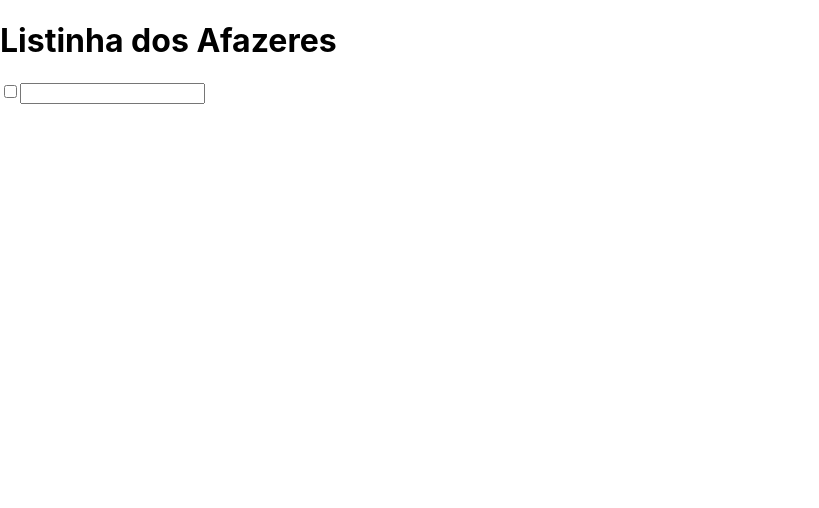
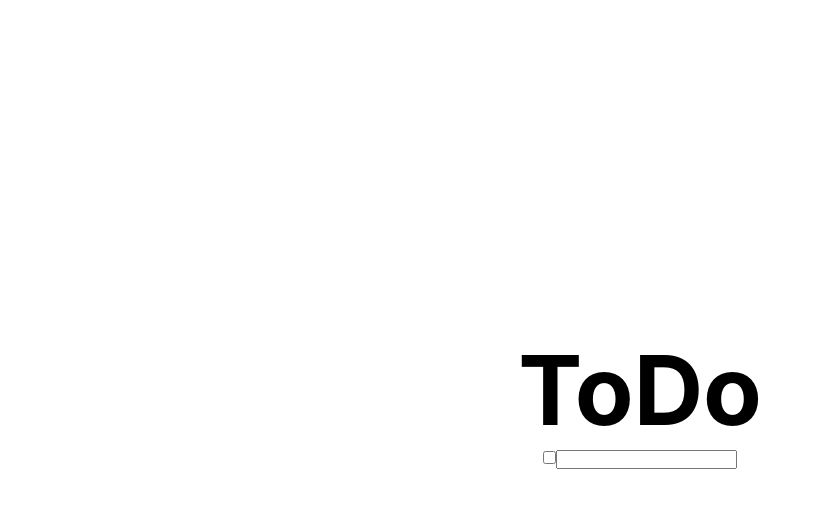
Before and after one commit to wizarion/todoList, a React (Create React App) app: page / in a window 1280 px wide. Shown: the top 508 px of the page, without its empty margins (0-819 px from the left). Built offline with nearby package versions, Linux system fonts and the light colour scheme.

Commit message:
css da listagem

```diff
--- a/src/components/List.js
+++ b/src/components/List.js
@@ -1,5 +1,6 @@
 import React from 'react'
 import ItemList from './ItemList'
+import './list.css'
 
 export default class List extends React.Component {
 
@@ -94,8 +95,9 @@ export default class List extends React.Component {
    render() {
       let { input, toDoList } = this.state
       return (
-         <div>
-            <h1>Listinha dos Afazeres</h1>
+         <div id="body">
+            <h1>ToDo</h1>
+            <div id="list">
                <form onSubmit={this.handleSubmit}>
                   <input type="checkbox" onChange={this.checkAll}></input>
                   <input onChange={this.handleInputValue} value={input} />
@@ -116,6 +118,7 @@ export default class List extends React.Component {
                   })}
                </ul>
             </div>
+         </div>
       )
    }
 }
--- /dev/null
+++ b/src/components/list.css
@@ -0,0 +1,18 @@
+* {
+    margin: 0;
+    padding: 0;
+}
+
+#body {
+    width: 100%;
+    height: 100vh;
+    display: flex;
+    justify-content: center;
+    align-items: center;
+    flex-direction: column;
+}
+
+#body h1 {
+    font-size: 6em;
+    font-family: -apple-system, BlinkMacSystemFont, 'Segoe UI', Roboto, Oxygen, Ubuntu, Cantarell, 'Open Sans', 'Helvetica Neue', sans-serif
+}
```
Lines whose indentation alone changed are shown as unchanged.
